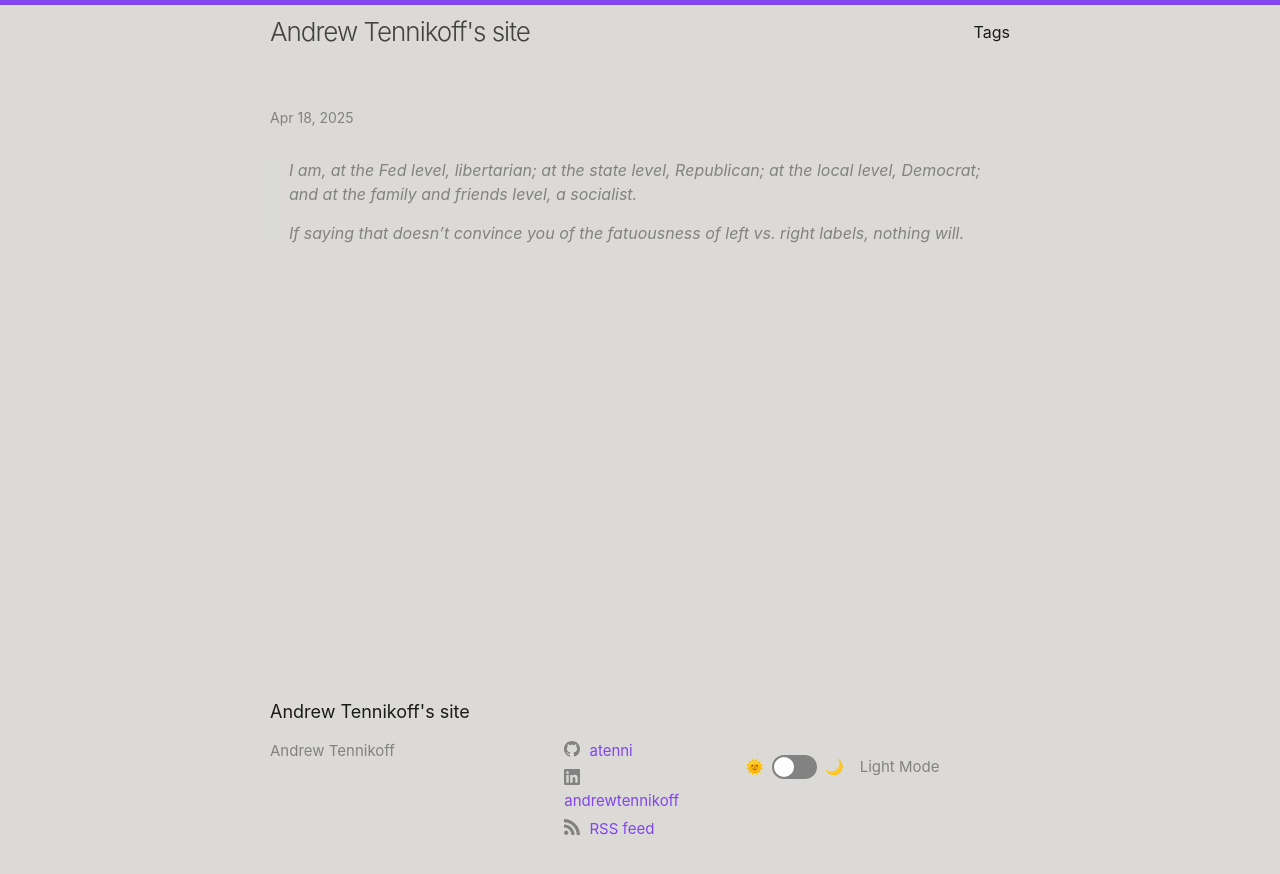
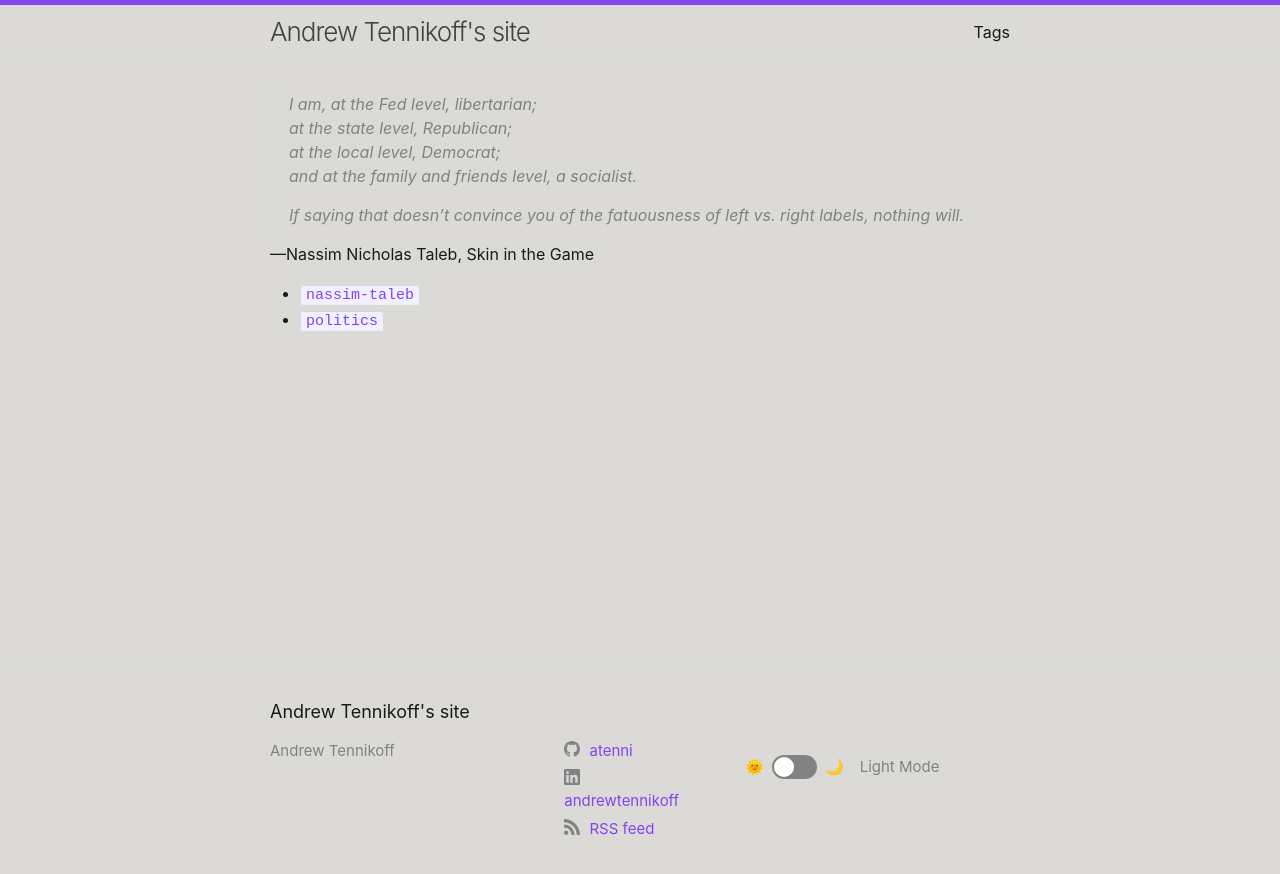
Before and after one commit to atenni/atenni.github.io, a Jekyll site: the page built from quoting/_posts/2025-04-18-nassim-taleb.md, in a window 1280 px wide. Shown: the top 874 px of the page. Built offline with Jekyll 4.4.1, drawn with Linux system fonts in a browser that asks for light colours; our own code applies the rules of GitHub Pages for plain Markdown files; part of the change alters nothing that is shown.

Commit message:
fix: broken yaml formatting

```diff
--- a/quoting/_posts/2025-04-18-nassim-taleb.md
+++ b/quoting/_posts/2025-04-18-nassim-taleb.md
@@ -1,17 +1,16 @@
 ---
 layout: quote
 tags: nassim-taleb politics
-source: Nassim Nicholas Taleb, Skin
-in
-the
-Game
+source: "Nassim Nicholas Taleb, Skin in the Game"
 # link:
 # title:
-# date: 2021-12-30
+date: 2021-12-30
 ---
+
 > I am, at the Fed level, libertarian;
 > at the state level, Republican;
 > at the local level, Democrat;
 > and at the family and friends level, a socialist.
 >
-> If saying that doesn’t convince you of the fatuousness of left vs. right labels, nothing will.
+> If saying that doesn’t convince you of the fatuousness of left vs. right
+> labels, nothing will.
```
